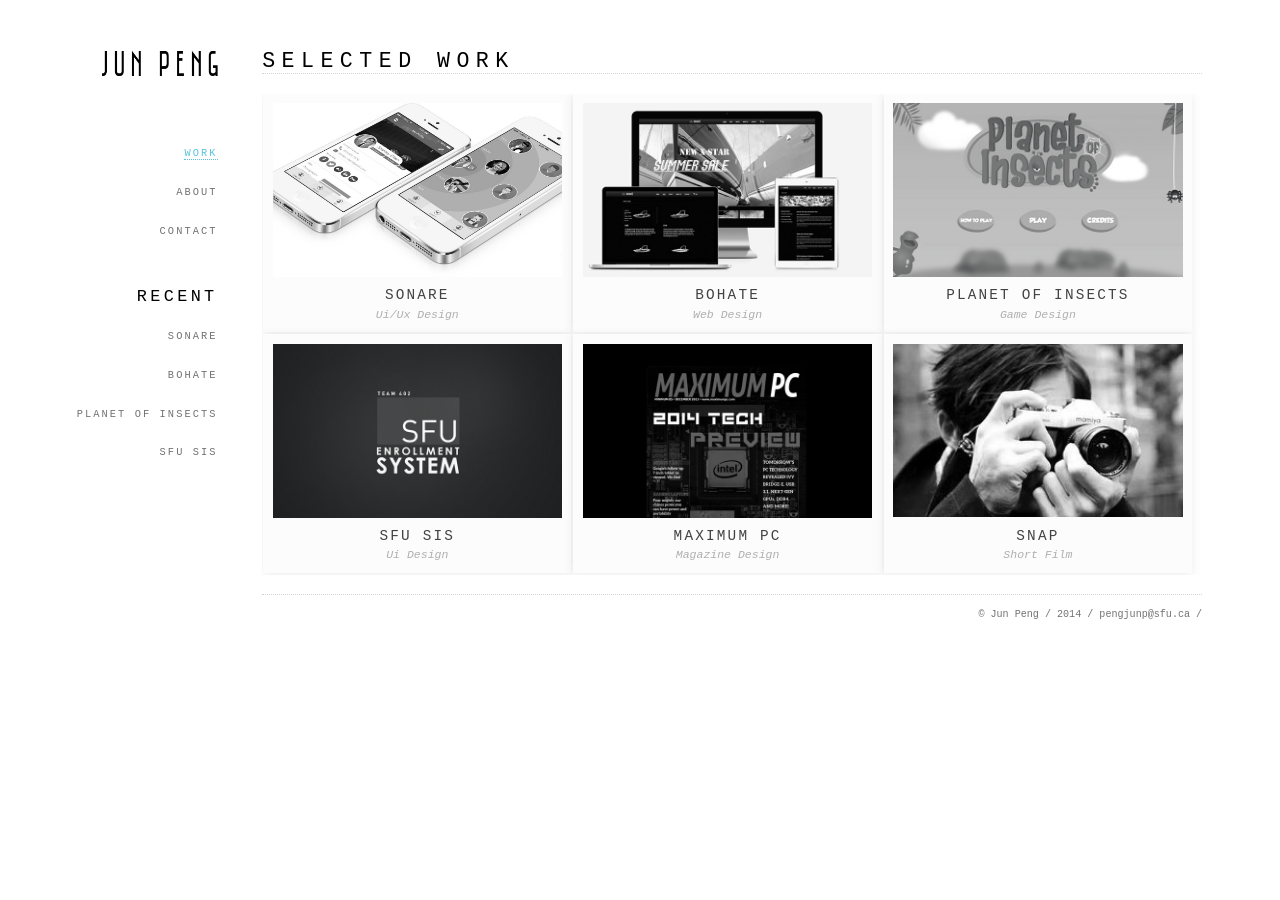
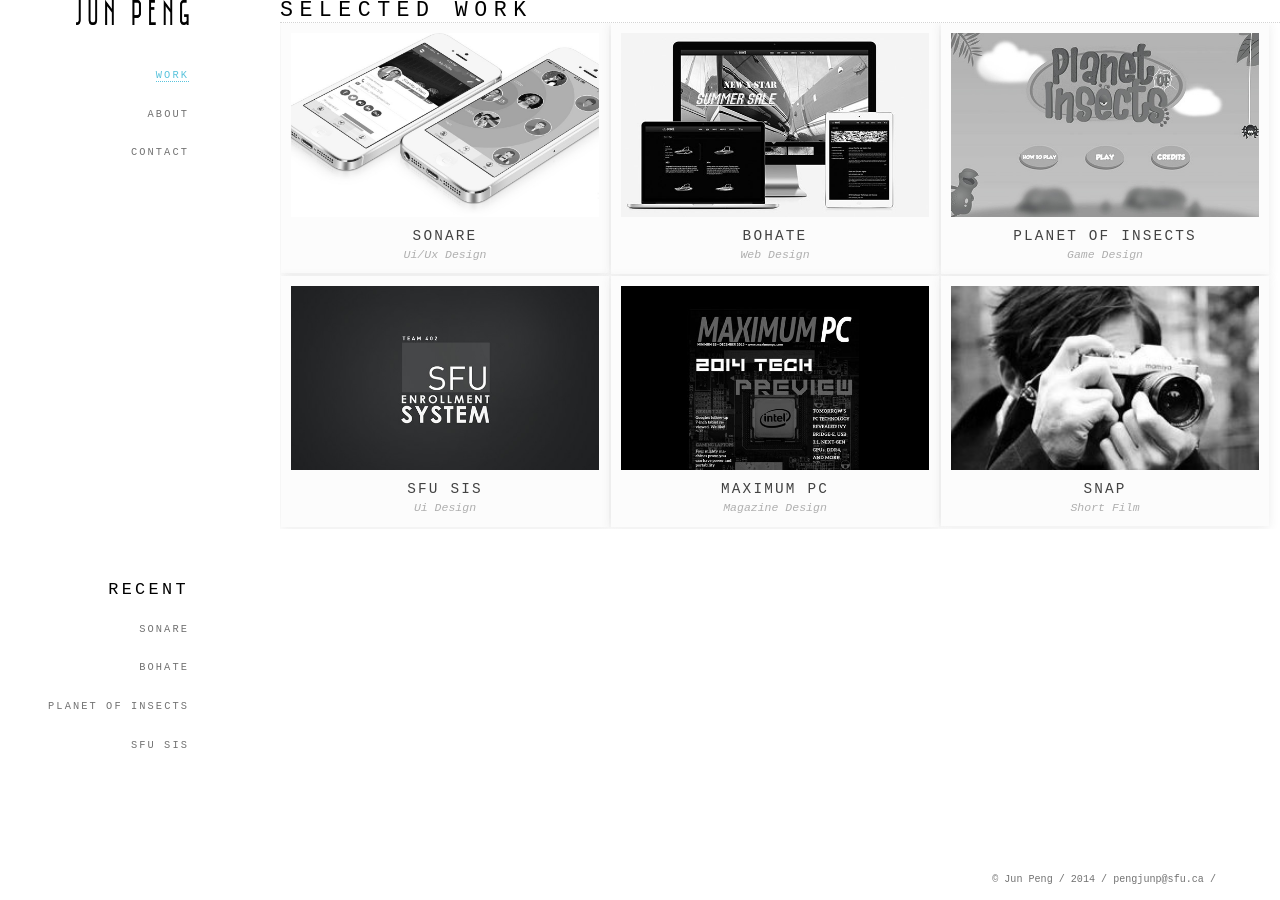
Before and after one commit to pj2009/pengjunp.github.io, a Jekyll site: the page built from index.html, in a window 1280 px wide. Built offline with Jekyll 4.4.1, drawn with Linux system fonts in a browser that asks for light colours; nearby versions of some CDN libraries; some web fonts are replaced.

Commit message:
update left side menu & footer

```diff
--- a/_includes/footer.html
+++ b/_includes/footer.html
@@ -1,5 +1,7 @@
 <footer>
-
+	<!-- content divider -->
+	<!-- <div class="content-divider"></div> -->
+	<!-- end content divider -->
 	<div class="copyright">
 		<p>&#169; Jun Peng / 2014 / <a href="mailto:pengjunp@sfu.ca">pengjunp@sfu.ca</a> /</p>
 	</div>
--- a/_includes/sidebar.html
+++ b/_includes/sidebar.html
@@ -4,7 +4,7 @@
 		<img src="{{ site.url }}/images/logo.png" id="logo" alt>
 	</a>
 
-	<ul>
+	<ul id="nav-menu">
 		{% if page.title == "About" %}
 			<li><a href="{{ site.url }}/index.html">WORK</a></li>
 			<li><a class="current-item" href="{{ site.url }}/about/">ABOUT</a></li>
--- a/_layouts/master.html
+++ b/_layouts/master.html
@@ -44,9 +44,7 @@
 
 				{{ content }}
 
-				<!-- content divider -->
-				<div class="content-divider"></div>
-				<!-- end content divider -->
+
 
 				<!-- footer -->
 				{% include footer.html %}
--- a/style/style.css
+++ b/style/style.css
@@ -12,10 +12,10 @@
 
 .container {
 	margin: 0 auto;
-	/*width: 100%;*/
-	min-height: 360px;
-	position: relative;
-	padding: 4% 2% 0;
+	min-height: 480px;
+	height: 100%;
+	/*position: relative;*/
+	/*padding: 4% 2% 0;*/
 	/*padding-top: 0;*/
 	overflow: auto;
 }
@@ -43,8 +43,10 @@
 * Side Menu
 **************************/
 nav {
-	width: 15%;
+	width: 210px;
 	height: 100%;
+	max-height: 850px;
+	min-height: 480px;
 	position: fixed;
 	float: left;
 	padding: 0;
@@ -55,7 +57,7 @@
 }
 
 nav>ul {
-	margin: 30px auto;
+	/*margin: 30px auto;*/
 	list-style: none;
 	line-height: 3em;
 	-webkit-padding-start: 0;
@@ -106,22 +108,29 @@
 	margin: 0 15%;
 }
 
+#recent-work {
+	position: absolute;
+	bottom: 0px;
+	right: 0px;
+}
+
 /*************************
 * Content
 **************************/
 .content {
-	width: 85%;
+	/*width: 85%;*/
+	height: 100%;
 	float: left;
 	/*float: right;*/
 	position: relative;
 	padding: 0 0 0 0; /* 80 0 0 0 */
-	margin-left: 15%;
+	padding-left: 280px;
 }
 
 .content-title {
 	margin: 0;
-	width: 65%;
-	padding: 0 0 0 5%;
+	/*width: 65%;*/
+	/*padding: 0 0 0 5%;*/
 	color: #000;
 	text-align: left;
 	float: left;
@@ -176,9 +185,9 @@
 }
 
 .content-divider {
-	width: 90%;
+	width: 100%;
 	border-bottom: 1px dotted rgba(114,114,114,0.3);
-	margin: -1px -5% 0 5%;
+	/*margin: -1px -5% 0 5%;*/
 	clear: both;
 }
 
@@ -187,6 +196,20 @@
 /*************************
 * Footer
 **************************/
+footer {
+	position: fixed;
+	bottom: 0px;
+	left: 0px;
+	right: 0px;
+	overflow: hidden;
+}
+
+footer>.content-divider {
+	width: 100%;
+	margin: 0;
+	margin-left: 210px;
+}
+
 .copyright {
 	margin: 10px auto;
 	line-height: 2em;
@@ -204,7 +227,7 @@
 
 .project-list {
 	/*width: 75%;*/
-	margin: 20px 5%;
+	/*margin: 20px 5%;*/
 	list-style: none;
 	-webkit-padding-start: 0;
 	overflow: hidden;
```
Also changed, not shown: 10 other files.
